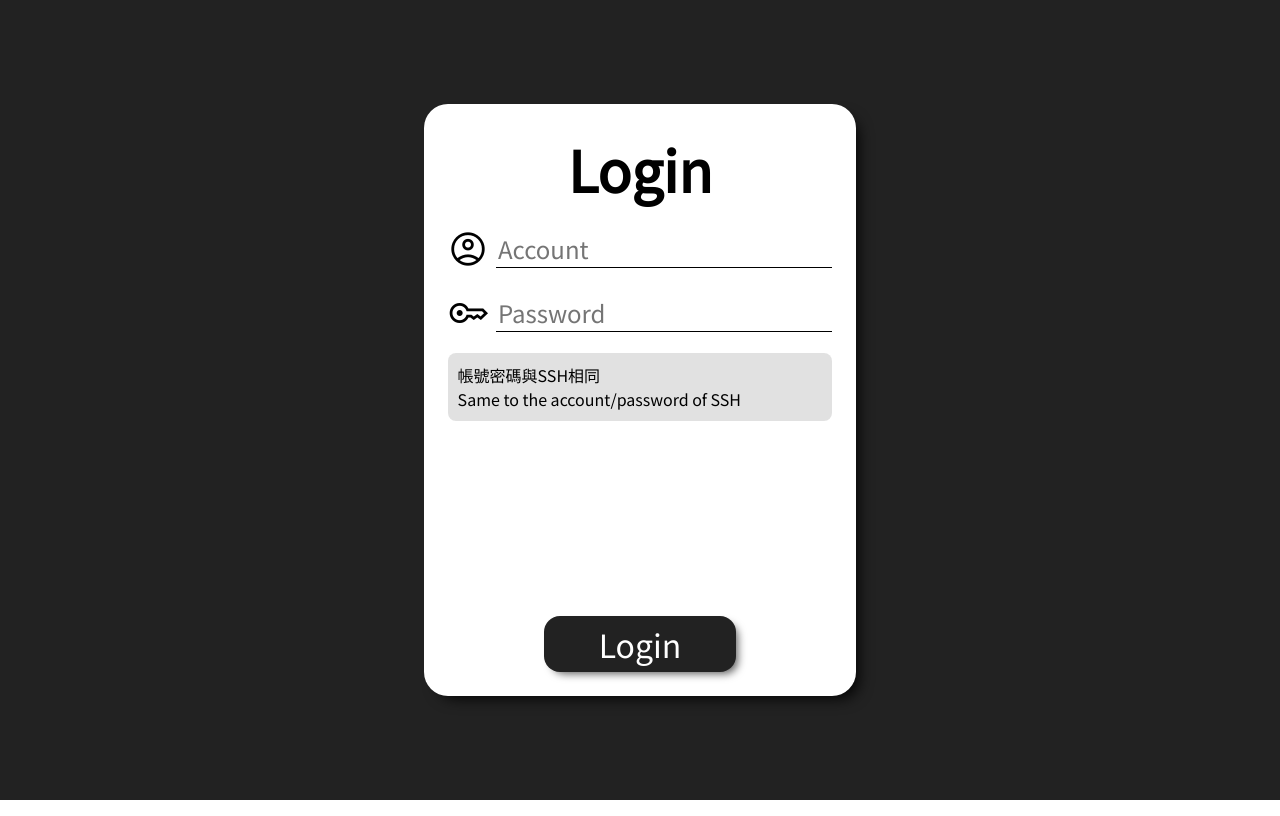
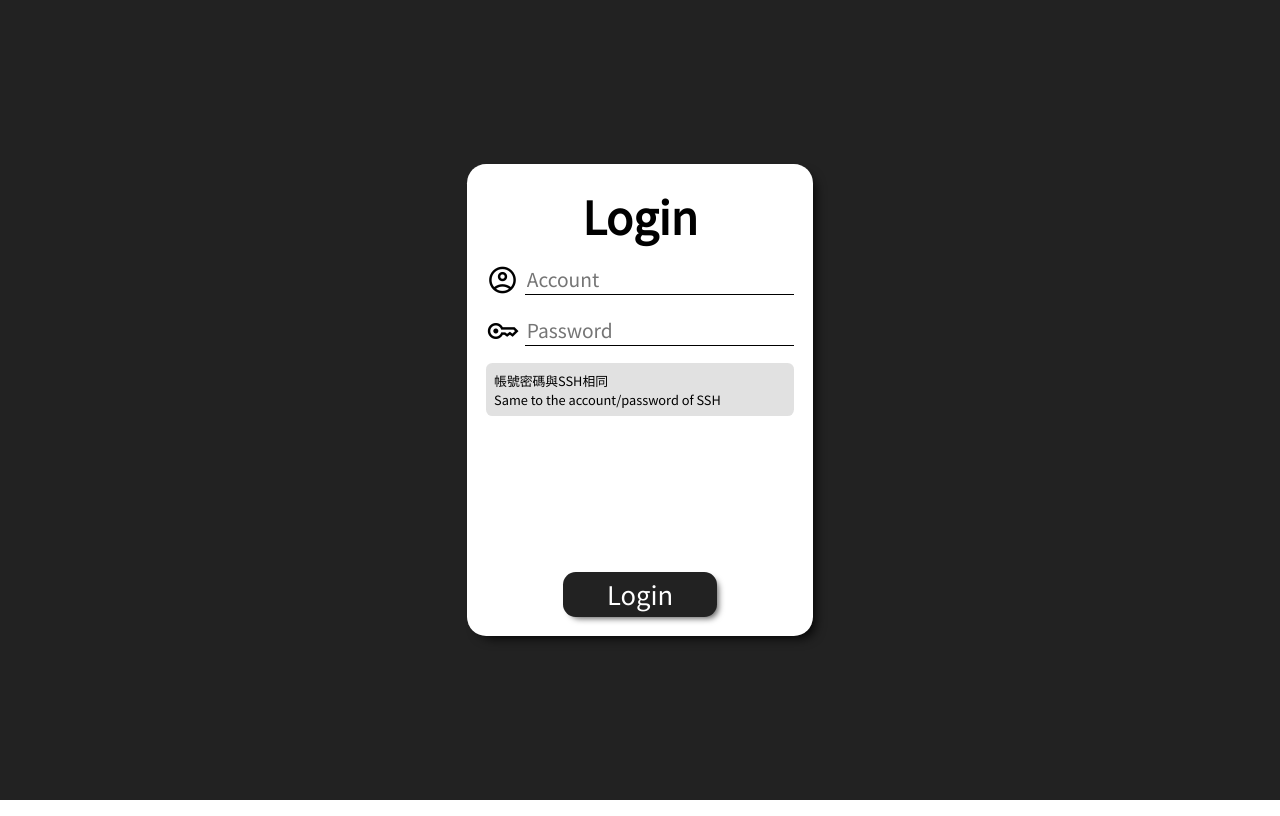
Before and after one commit to zhihao1021/pd1-ticket, a React (Create React App) app in the folder frontend/: page / in a window 1280 px wide. Built offline with nearby package versions, Linux system fonts and the light colour scheme.

Commit message:
Auto Commit

```diff
--- a/frontend/src/index.scss
+++ b/frontend/src/index.scss
@@ -3,6 +3,10 @@
 
 * {
   font-family: "Noto Sans TC", sans-serif;
+}
+
+:root {
+  font-size: 1vw;
 }
 
 body {
```
